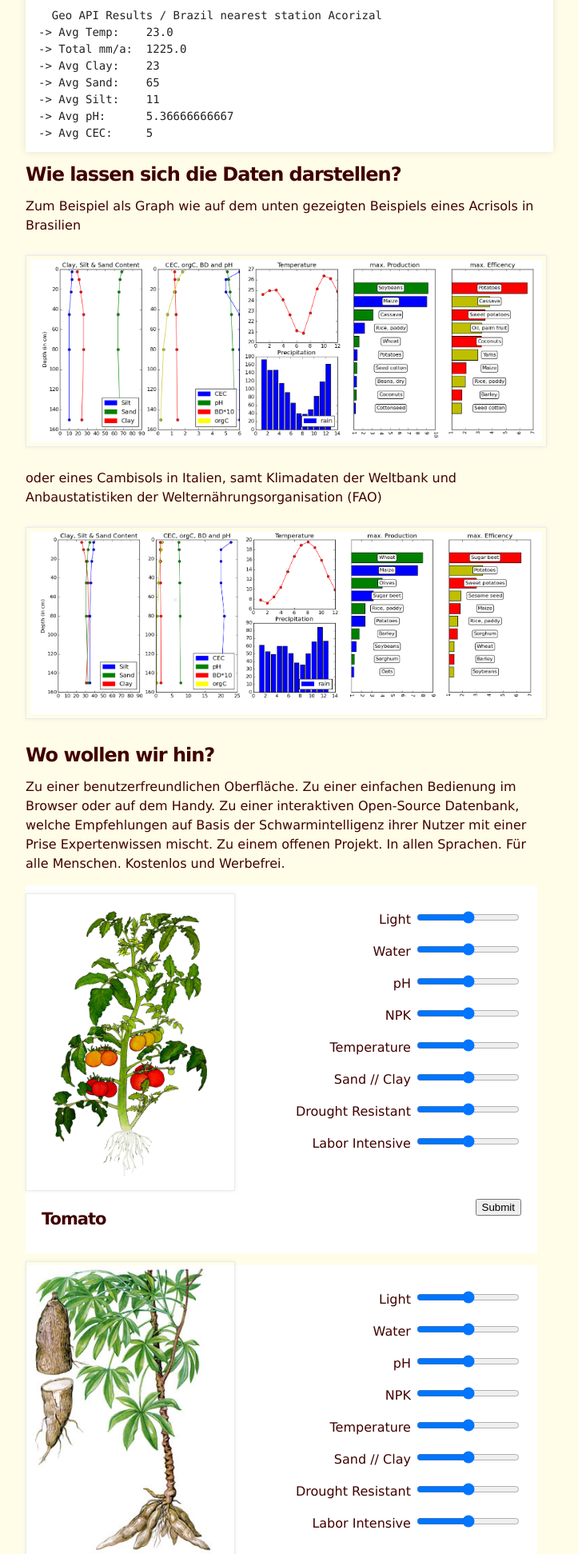
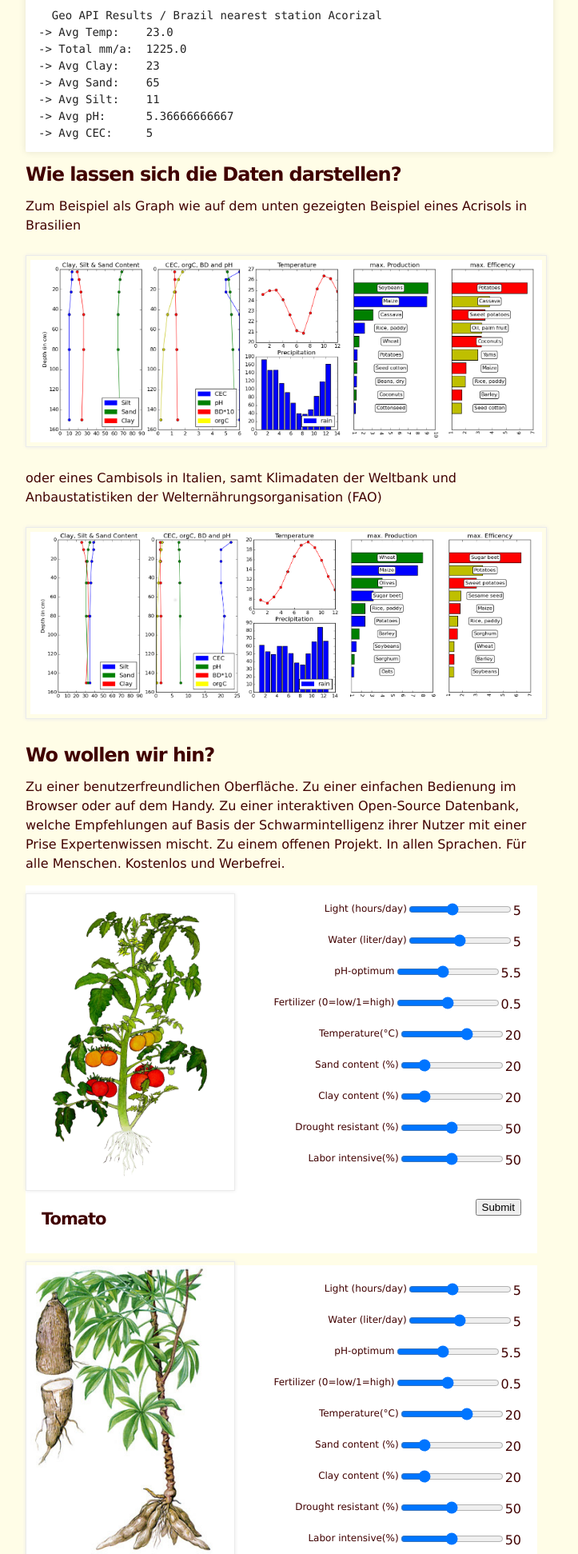
Before and after one commit to Rob-van-B/PC4U.github.io, a PHP site: page / in a window 1280 px wide. Shown: the part 692-2635 px from the top of the page at 80% size, without its empty margins (288-1011 px from the left). Run offline with PHP 8.4, Linux system fonts and the light colour scheme; some libraries are stand-ins or nearby versions.

Commit message:
just a bit polishing

```diff
--- a/index.html
+++ b/index.html
@@ -7,9 +7,9 @@
     <meta name="description" content="Rob-van-b.GitHub.io : PC4U // Perfect Crop For You // fetches geodata for personal crops recommodation">
     <script src="//code.jquery.com/jquery-1.10.2.js"></script>
     <script src="//code.jquery.com/ui/1.11.2/jquery-ui.js"></script>
+    <script src="https://ajax.googleapis.com/ajax/libs/jquery/1.7.2/jquery.min.js"></script>
+
     <link rel="stylesheet" type="text/css" media="screen" href="stylesheets/stylesheet.css">
-
-
 
 
     <title>PC4U</title>
@@ -58,7 +58,7 @@ $ python PC4U.py (lat = -12.774332) (lon = 51.2344)
 <h3>
 <a id="designer-templates" class="anchor" href="#designer-templates" aria-hidden="true"><span class="octicon octicon-link"></span></a> Wie lassen sich die Daten darstellen? </h3>
 
-<p>Zum Beispiel als Graph wie auf dem unten gezeigten Beispiels eines Acrisols in Brasilien </p>
+<p>Zum Beispiel als Graph wie auf dem unten gezeigten Beispiel eines Acrisols in Brasilien </p>
 <img src="images/hp_acrisol_brasilien.png" alt="acrisol" width="640" height="228" align = "center"  </p>
 <p>oder eines Cambisols in Italien, samt Klimadaten der Weltbank und Anbaustatistiken der Welternährungsorganisation (FAO)  </p>
 <img src="images/hp_cambisol_italien.png" alt="acrisol" width="640" height="228" align = "center"  </p>
@@ -71,24 +71,108 @@ $ python PC4U.py (lat = -12.774332) (lon = 51.2344)
 
 <img src="images/tomato.gif" alt="tomato" width="250" height="360" align = "left" style="float:left"> </p>
 
- <form>
- <p style="text-align:right" > Light
-  <input type="range" name="Light" min="0" max="10">
-	<p style="text-align:right" > Water
-  <input type="range" name="Water" min="0" max="10">
-	 <p style="text-align:right" >  pH
-  <input type="range" name="pH" min="0" max="10">
- <p style="text-align:right" > NPK
-  <input type="range" name="NPK" min="0" max="10">
-	<p style="text-align:right" > Temperature
-  <input type="range" name="Temperature" min="0" max="10">
-	 <p style="text-align:right" >  Sand // Clay
-  <input type="range" name="Sand Clay" min="0" max="10">
-	<p style="text-align:right" > Drought Resistant
-  <input type="range" name="Drought Resistant" min="0" max="10">
-	 <p style="text-align:right" >  Labor Intensive
-  <input type="range" name="Labor Intensive" min="0" max="10">
+ <form  action="range_form" method="get" accept-charset="utf-8" class="cf">
 
+
+<output for=light  style="float:right" id=light> 5</output>
+<input type=range min=0 max=12 style="float:right" value=5 id=light step=1 onchange="outputUpdate(value)">
+<label for=light style="float:right">Light (hours/day)</label>
+<p></p>
+<br/>
+ <script>
+function outputUpdate(vol) {
+  document.querySelector('#light').value = vol;}
+</script>
+
+<output for=water  style="float:right" id=water> 5</output>
+<input type=range min=0 max=10 style="float:right" value=5 id=water step=1 onchange="outputUpdate2(value)">
+<label for=water style="float:right">Water (liter/day)</label>
+<p></p>
+<br/>
+
+<script>
+function outputUpdate2(vol) {
+  document.querySelector('#water').value = vol;}
+</script>
+
+<output for=pH  style="float:right" id=pH>5.5</output>
+<input type=range min=3.5 max=8.0 style="float:right" value=5.5 id=pH step=0.1 onchange="outputUpdate3(value)">
+<label for=pH style="float:right">pH-optimum</label>
+<p></p>
+<br/>
+
+<script>
+function outputUpdate3(vol) {
+  document.querySelector('#pH').value = vol;}
+</script>
+
+<output for=fertilizer  style="float:right" id=fertilizer>0.5</output>
+<input type=range min=0 max=1 style="float:right" value=0.5 id=fertilizer step=0.1 onchange="outputUpdate4(value)">
+<label for=fertilizer style="float:right">Fertilizer (0=low/1=high)</label>
+<p></p>
+<br/>
+
+<script>
+function outputUpdate4(vol) {
+  document.querySelector('#fertilizer').value = vol;}
+</script>
+
+
+<output for=temperature  style="float:right" id=temperature>20</output>
+<input type=range min=0 max=30 style="float:right" value=20 id=temperature step=1 onchange="outputUpdate5(value)">
+<label for=temperature style="float:right">Temperature(°C)</label>
+<p></p>
+<br/>
+
+<script>
+function outputUpdate5(vol) {
+  document.querySelector('#temperature').value = vol;}
+</script>
+
+<output for=sand  style="float:right" id=sand>20</output>
+<input type=range min=0 max=100 style="float:right" value=20 id=sand step=1 onchange="outputUpdate6(value)">
+<label for=sand style="float:right">Sand content (%)</label>
+<p></p>
+<br/>
+
+<script>
+function outputUpdate6(vol) {
+  document.querySelector('#sand').value = vol;}
+</script>
+
+<output for=clay  style="float:right" id=clay>20</output>
+<input type=range min=0 max=100 style="float:right" value=20 id=clay step=1 onchange="outputUpdate7(value)">
+<label for=clay style="float:right">Clay content (%)</label>
+<p></p>
+<br/>
+
+<script>
+function outputUpdate7(vol) {
+  document.querySelector('#clay').value = vol;}
+</script>
+
+
+<output for=drought  style="float:right" id=drought>50</output>
+<input type=range min=0 max=100 style="float:right" value=50 id=drought step=1 onchange="outputUpdate8(value)">
+<label for=drought style="float:right">Drought resistant (%) </label>
+<p></p>
+<br/>
+
+<script>
+function outputUpdate8(vol) {
+  document.querySelector('#drought').value = vol;}
+</script>
+
+<output for=labor  style="float:right" id=labor>50</output>
+<input type=range min=0 max=100 style="float:right" value=50 id=drought step=1 onchange="outputUpdate9(value)">
+<label for=drought style="float:right">Labor intensive(%) </label>
+<p></p>
+<br/>
+
+<script>
+function outputUpdate9(vol) {
+  document.querySelector('#labor').value = vol;}
+</script>
 
 
 
@@ -103,23 +187,105 @@ $ python PC4U.py (lat = -12.774332) (lon = 51.2344)
 
 <img src="images/cassava.jpg" alt="tomato" width="250" height="360" align = "left" style="float:left"> </p>
  <form>
- <p style="text-align:right" > Light
-  <input type="range" name="Light2" min="0" max="10">
-	<p style="text-align:right" > Water
-  <input type="range" name="Water2" min="0" max="10">
-	 <p style="text-align:right" >  pH
-  <input type="range" name="pH2" min="0" max="10">
- <p style="text-align:right" > NPK
-  <input type="range" name="NPK2" min="0" max="10">
-	<p style="text-align:right" > Temperature
-  <input type="range" name="Temperature2" min="0" max="10">
-	 <p style="text-align:right" >  Sand // Clay
-  <input type="range" name="Sand Clay2" min="0" max="10">
-	<p style="text-align:right" > Drought Resistant
-  <input type="range" name="Drought Resistant2" min="0" max="10">
-	 <p style="text-align:right" >  Labor Intensive
-  <input type="range" name="Labor Intensive2" min="0" max="10">
+<output for=light2  style="float:right" id=light2> 5</output>
+<input type=range min=0 max=12 style="float:right" value=5 id=light2 step=1 onchange="outputUpdate10(value)">
+<label for=light2 style="float:right">Light (hours/day)</label>
+<p></p>
+<br/>
+ <script>
+function outputUpdate10(vol) {
+  document.querySelector('#light2').value = vol;}
+</script>
 
+<output for=water2  style="float:right" id=water2> 5</output>
+<input type=range min=0 max=10 style="float:right" value=5 id=water2 step=1 onchange="outputUpdate11(value)">
+<label for=water2 style="float:right">Water (liter/day)</label>
+<p></p>
+<br/>
+
+<script>
+function outputUpdate11(vol) {
+  document.querySelector('#water2').value = vol;}
+</script>
+
+<output for=pH2  style="float:right" id=pH2>5.5</output>
+<input type=range min=3.5 max=8.0 style="float:right" value=5.5 id=pH2 step=0.1 onchange="outputUpdate12(value)">
+<label for=pH2 style="float:right">pH-optimum</label>
+<p></p>
+<br/>
+
+<script>
+function outputUpdate12(vol) {
+  document.querySelector('#pH2').value = vol;}
+</script>
+
+<output for=fertilizer2  style="float:right" id=fertilizer2>0.5</output>
+<input type=range min=0 max=1 style="float:right" value=0.5 id=fertilizer2 step=0.1 onchange="outputUpdate13(value)">
+<label for=fertilizer2 style="float:right">Fertilizer (0=low/1=high)</label>
+<p></p>
+<br/>
+
+<script>
+function outputUpdate13(vol) {
+  document.querySelector('#fertilizer2').value = vol;}
+</script>
+
+
+<output for=temperature2  style="float:right" id=temperature2>20</output>
+<input type=range min=0 max=30 style="float:right" value=20 id=temperature2 step=1 onchange="outputUpdate14(value)">
+<label for=temperature2 style="float:right">Temperature(°C)</label>
+<p></p>
+<br/>
+
+<script>
+function outputUpdate14(vol) {
+  document.querySelector('#temperature2').value = vol;}
+</script>
+
+<output for=sand2  style="float:right" id=sand2>20</output>
+<input type=range min=0 max=100 style="float:right" value=20 id=sand2 step=1 onchange="outputUpdate15(value)">
+<label for=sand2 style="float:right">Sand content (%)</label>
+<p></p>
+<br/>
+
+<script>
+function outputUpdate15(vol) {
+  document.querySelector('#sand2').value = vol;}
+</script>
+
+<output for=clay2  style="float:right" id=clay2>20</output>
+<input type=range min=0 max=100 style="float:right" value=20 id=clay2 step=1 onchange="outputUpdate16(value)">
+<label for=clay2 style="float:right">Clay content (%)</label>
+<p></p>
+<br/>
+
+<script>
+function outputUpdate16(vol) {
+  document.querySelector('#clay2').value = vol;}
+</script>
+
+
+<output for=drought2  style="float:right" id=drought2>50</output>
+<input type=range min=0 max=100 style="float:right" value=50 id=drought2 step=1 onchange="outputUpdate17(value)">
+<label for=drought2 style="float:right">Drought resistant (%) </label>
+<p></p>
+<br/>
+
+<script>
+function outputUpdate17(vol) {
+  document.querySelector('#drought2').value = vol;}
+</script>
+
+<output for=labor2  style="float:right" id=labor2>50</output>
+<input type=range min=0 max=100 style="float:right" value=50 id=drought2 step=1 onchange="outputUpdate18(value)">
+<label for=labor2 style="float:right">Labor intensive(%) </label>
+<p></p>
+<br/>
+
+<script>
+function outputUpdate18(vol) {
+  document.querySelector('#labor2').value = vol;}
+</script>
 
 <div style="clear:both;"></div>
  <h4 style="float:left">  Cassava </h4>
@@ -131,23 +297,105 @@ $ python PC4U.py (lat = -12.774332) (lon = 51.2344)
 
 <img src="images/cabbage.gif" alt="tomato" width="250" height="360" align = "left" style="float:left"> </p>
  <form>
- <p style="text-align:right" > Light
-  <input type="range" name="Light3" min="0" max="10">
-	<p style="text-align:right" > Water
-  <input type="range" name="Water3" min="0" max="10">
-	 <p style="text-align:right" >  pH
-  <input type="range" name="pH3" min="0" max="10">
- <p style="text-align:right" > NPK
-  <input type="range" name="NPK3" min="0" max="10">
-	<p style="text-align:right" > Temperature
-  <input type="range" name="Temperature3" min="0" max="10">
-	 <p style="text-align:right" >  Sand // Clay
-  <input type="range" name="Sand Clay3" min="0" max="10">
-	<p style="text-align:right" > Drought Resistant
-  <input type="range" name="Drought Resistant3" min="0" max="10">
-	 <p style="text-align:right" >  Labor Intensive
-  <input type="range" name="Labor Intensive3" min="0" max="10">
+<output for=light3  style="float:right" id=light3> 5</output>
+<input type=range min=0 max=12 style="float:right" value=5 id=light3 step=1 onchange="outputUpdate19(value)">
+<label for=light3 style="float:right">Light (hours/day)</label>
+<p></p>
+<br/>
+ <script>
+function outputUpdate19(vol) {
+  document.querySelector('#light3').value = vol;}
+</script>
 
+<output for=water3  style="float:right" id=water3> 5</output>
+<input type=range min=0 max=10 style="float:right" value=5 id=water3 step=1 onchange="outputUpdate20(value)">
+<label for=water3 style="float:right">Water (liter/day)</label>
+<p></p>
+<br/>
+
+<script>
+function outputUpdate20(vol) {
+  document.querySelector('#water3').value = vol;}
+</script>
+
+<output for=pH3  style="float:right" id=pH3>5.5</output>
+<input type=range min=3.5 max=8.0 style="float:right" value=5.5 id=pH3 step=0.1 onchange="outputUpdate21(value)">
+<label for=pH3 style="float:right">pH-optimum</label>
+<p></p>
+<br/>
+
+<script>
+function outputUpdate21(vol) {
+  document.querySelector('#pH3').value = vol;}
+</script>
+
+<output for=fertilizer3  style="float:right" id=fertilizer3>0.5</output>
+<input type=range min=0 max=1 style="float:right" value=0.5 id=fertilizer3 step=0.1 onchange="outputUpdate22(value)">
+<label for=fertilizer3 style="float:right">Fertilizer (0=low/1=high)</label>
+<p></p>
+<br/>
+
+<script>
+function outputUpdate22(vol) {
+  document.querySelector('#fertilizer3').value = vol;}
+</script>
+
+
+<output for=temperature3  style="float:right" id=temperature3>20</output>
+<input type=range min=0 max=30 style="float:right" value=20 id=temperature3 step=1 onchange="outputUpdate23(value)">
+<label for=temperature3 style="float:right">Temperature(°C)</label>
+<p></p>
+<br/>
+
+<script>
+function outputUpdate23(vol) {
+  document.querySelector('#temperature3').value = vol;}
+</script>
+
+<output for=sand3  style="float:right" id=sand3>20</output>
+<input type=range min=0 max=100 style="float:right" value=20 id=sand3 step=1 onchange="outputUpdate24(value)">
+<label for=sand3 style="float:right">Sand content (%)</label>
+<p></p>
+<br/>
+
+<script>
+function outputUpdate24(vol) {
+  document.querySelector('#sand3').value = vol;}
+</script>
+
+<output for=clay3  style="float:right" id=clay3>20</output>
+<input type=range min=0 max=100 style="float:right" value=20 id=clay3 step=1 onchange="outputUpdate25(value)">
+<label for=clay3 style="float:right">Clay content (%)</label>
+<p></p>
+<br/>
+
+<script>
+function outputUpdate25(vol) {
+  document.querySelector('#clay3').value = vol;}
+</script>
+
+
+<output for=drought3  style="float:right" id=drought3>50</output>
+<input type=range min=0 max=100 style="float:right" value=50 id=drought3 step=1 onchange="outputUpdate26(value)">
+<label for=drought3 style="float:right">Drought resistant (%) </label>
+<p></p>
+<br/>
+
+<script>
+function outputUpdate26(vol) {
+  document.querySelector('#drought3').value = vol;}
+</script>
+
+<output for=labor3  style="float:right" id=labor3>50</output>
+<input type=range min=0 max=100 style="float:right" value=50 id=drought3 step=1 onchange="outputUpdate27(value)">
+<label for=labor3 style="float:right">Labor intensive(%) </label>
+<p></p>
+<br/>
+
+<script>
+function outputUpdate27(vol) {
+  document.querySelector('#labor3').value = vol;}
+</script>
 
 <div style="clear:both;"></div>
  <h4 style="float:left">  Cabbage </h4>
--- a/stylesheets/stylesheet.css
+++ b/stylesheets/stylesheet.css
@@ -16,7 +16,7 @@ del, dfn, em, img, ins, kbd, q, s, samp,
 small, strike, strong, sub, sup, tt, var,
 b, u, i, center,
 dl, dt, dd, ol, ul, li,
-fieldset, form, label, legend,
+fieldset, form , legend,
 table, caption, tbody, tfoot, thead, tr, th, td,
 article, aside, canvas, details, embed,
 figure, figcaption, footer, header, hgroup,
@@ -27,6 +27,9 @@ time, mark, audio, video {
   border: 0;
   font: inherit;
   vertical-align: baseline;
+}
+label {
+font-size: 75%;
 }
 
 /* HTML5 display-role reset for older browsers */
@@ -271,6 +274,9 @@ Full-Width Styles
   width: 100%;
 }
 
+.adm {
+ clear:both;
+}
 .inner {
   position: relative;
   max-width: 640px;
```
